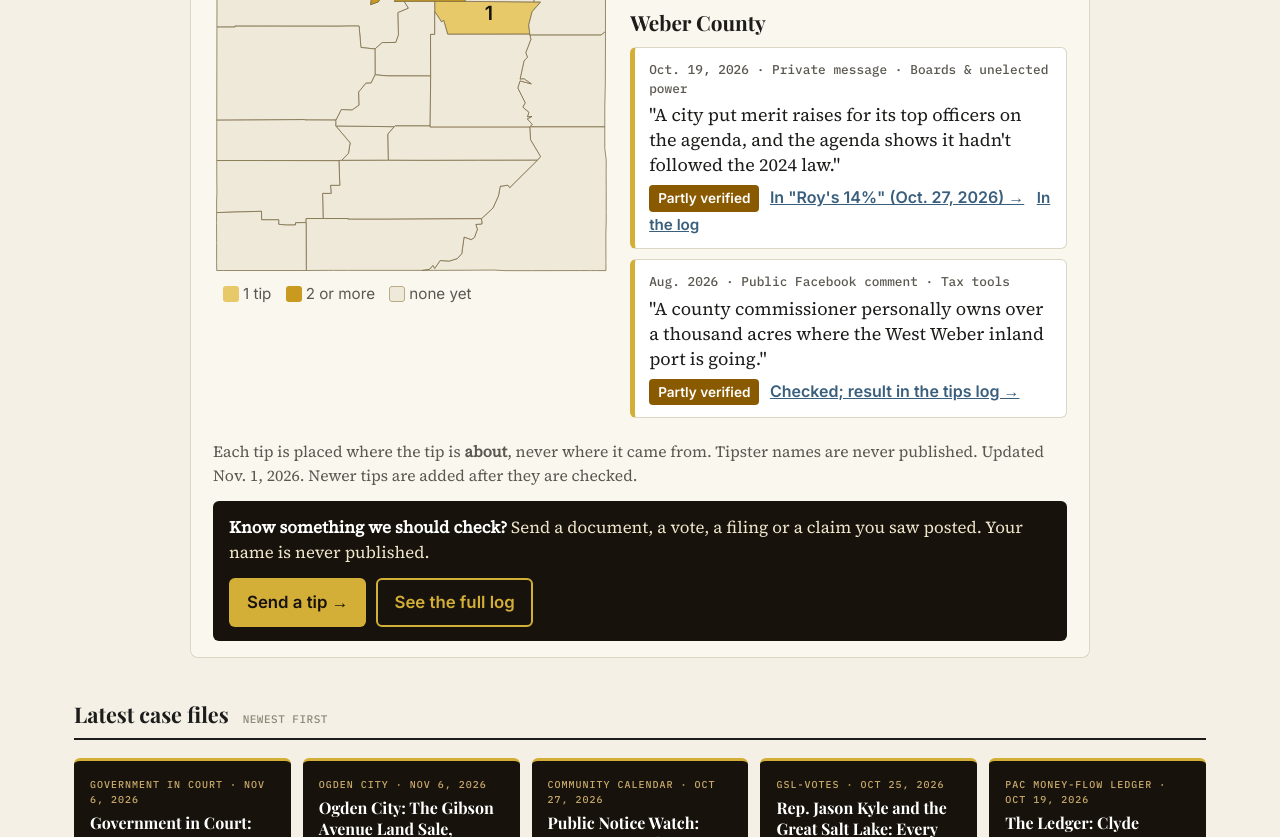
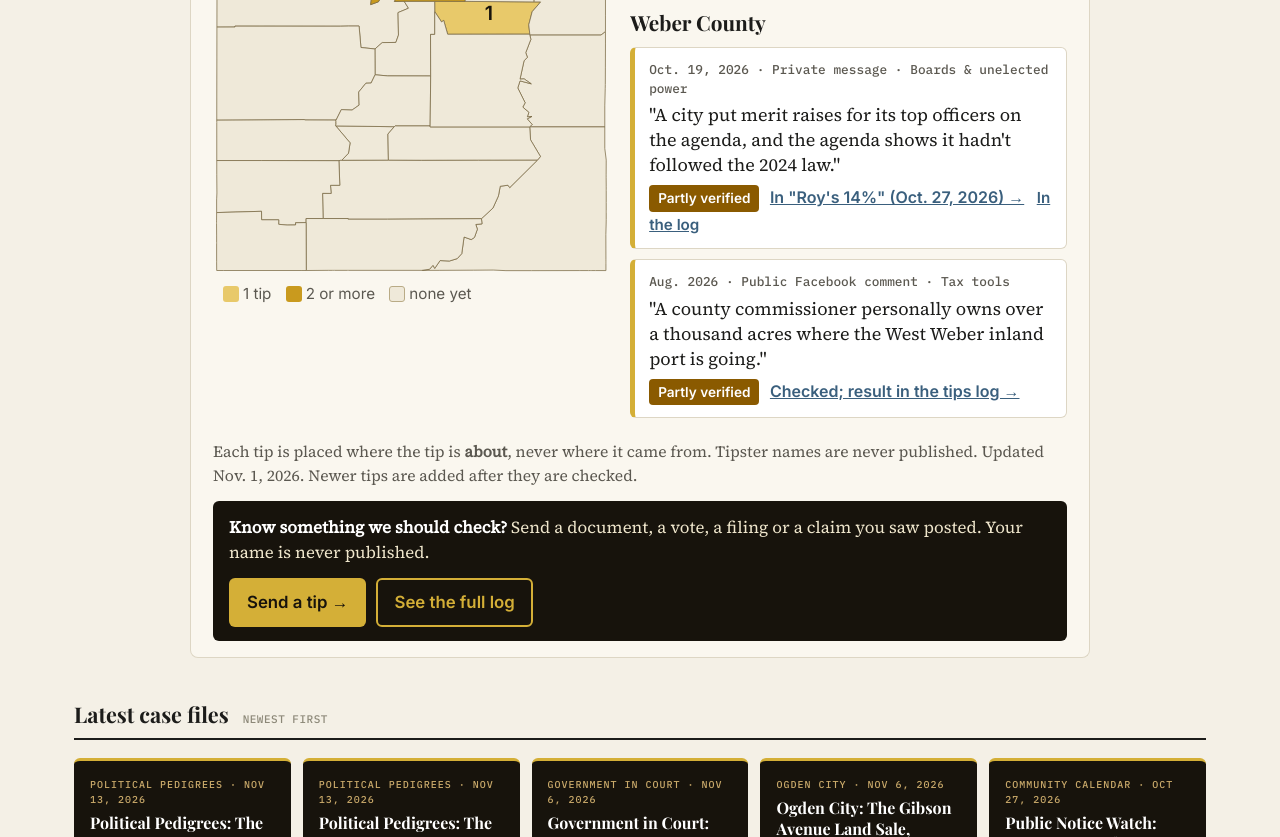
Before and after one commit to Weber-County-Hive/-weber-county-hive-index, a plain HTML site: page index.html in a window 1280 px wide. Shown: the part 1963-2800 px from the top of the page. Drawn offline with nearby package versions, Linux system fonts and the light colour scheme.

Commit message:
Add files via upload

```diff
--- a/index.html
+++ b/index.html
@@ -369,7 +369,7 @@
     </h1>
     <p class="hive-sub">Every investigation, docket, and interactive built by The Weber County Hive — one place to find any of it.</p>
     <p class="hive-sub" style="font-weight:700;margin-top:6px">The people's publication. We investigate what's best for the public as a whole, not any party or special interest.</p>
-    <div class="hl-dates">Posted Aug. 25, 2026 · Updated Nov. 6, 2026 · Call number HL 000.00</div>
+    <div class="hl-dates">Posted Aug. 25, 2026 · Updated Nov. 13, 2026 · Call number HL 000.00</div>
   </div>
 <div class="hl-ww"><div class="hl-where"><div class="hl-where-h"><div class="hl-lbl">WHERE</div><div class="pl">Utah — statewide, with Weber County at home</div></div><div class="hl-who"><div class="hl-who-h">WHO</div><ul><li><b>The Weber County Hive</b> — Weber County government, elections, money and development</li><li><b>Utah Hive Politics</b> — the statewide work: the Legislature, state boards and other counties</li><li><b>Every Hive project</b> — shelved below by subject; each card opens that project's own index</li><li><b>Readers</b> — <a href="tips.html">tips and comments we checked</a>; tipster names are never published</li></ul></div></div></div>
 
@@ -413,7 +413,7 @@
 <div class="hl-shelfwrap"><div class="in"><div id="hive-shelf"></div></div></div>
 <div class="hb-foot"><img src="hive-bee.png" alt=""><span class="hb-name">Utah Hive Politics</span><span class="hb-sub">from the publisher of The Weber County Hive</span><span class="hb-tag">Independent · Accountability · Journalism</span><p class="hb-line">The Weber County Hive and Utah Hive Politics: the people's publication. We investigate what's best for the public as a whole, not for any party or special interest group. We report public records. You decide.</p><p class="hb-tips"><a class="hb-btn" href="https://weber-county-hive.github.io/-weber-county-hive-index/tips.html#send">Send a tip</a><a class="hb-btn hb-btn2" href="https://weber-county-hive.github.io/-weber-county-hive-index/tips.html">Tips we checked</a><a class="hb-btn hb-btn2" href="https://weber-county-hive.github.io/-weber-county-hive-index/tips.html#send">See a mistake? Tell us</a></p><p class="hb-small" style="max-width:720px;margin-left:auto;margin-right:auto">Public records, primary sources, no speculation.</p><p class="hb-small">We never name tipsters. When we correct a page, the fix and its date are shown on the page.</p><p class="hb-small"><a href="index.html" style="color:#d4af37">Hive library</a> · <a href="https://webercountyhive.substack.com/" style="color:#d4af37">Read on Substack</a></p></div>
 
-<script src="weber-hive-master-data.js?v=13"></script>
+<script src="weber-hive-master-data.js?v=14"></script>
 <script>
 const SHELVES = [
   { key:"money",       title:"Money & Elections",       note:"CAMPAIGNS, PACS, DONORS" },
--- a/weber-hive-master-data.js
+++ b/weber-hive-master-data.js
@@ -7,12 +7,12 @@
 // Nothing else on the page needs to change.
 
 const LATEST = [
+  { title:"Political Pedigrees: The Gibson Family of Weber County — Office, Lobbying, Companies and Ogden City Ties", project:"Political Pedigrees", date:"Nov 13, 2026", url:"https://webercountyhive-coder.github.io/-Political-Pedigrees/gibson-family.html", tags:["Kerry Gibson","Katrina Gibson","Lobbying","Ogden City"] },
+  { title:"Political Pedigrees: The Ferry Family of Box Elder County — Three Generations in the Legislature and Lobbying", project:"Political Pedigrees", date:"Nov 13, 2026", url:"https://webercountyhive-coder.github.io/-Political-Pedigrees/ferry-family.html", tags:["Joel Ferry","Legislature","Lobbying","Water"] },
   { title:"Government in Court: Nine Utah Cases Where Agencies and Officials Are Taken to Court", project:"Government in Court", date:"Nov 6, 2026", url:"https://webercountyhive-coder.github.io/GOVERNMENT-IN-COURT/", tags:["Utah AG's Office","MIDA","Prop 4","Ogden Valley"] },
   { title:"Ogden City: The Gibson Avenue Land Sale, Lobbying, Project Areas and More", project:"Ogden City", date:"Nov 6, 2026", url:"https://weber-county-hive.github.io/Ogden-City/", tags:["Ogden RDA","Gibson Ave.","Lobbying","Tax increment"] },
   { title:"Public Notice Watch: Weber Basin's $175M Bonds, Plan Ogden, a Clyde Water Settlement and West Haven's 21 South (hearings Oct. 29 to Nov. 10)", project:"Community Calendar", date:"Oct 27, 2026", url:"https://weber-county-hive.github.io/community-calendar/politics.html", tags:["Weber Basin","Plan Ogden","RLW/Clyde","West Haven","Public notices"] },
   { title:"Rep. Jason Kyle and the Great Salt Lake: Every Vote, 2023–2026", project:"GSL-Votes", date:"Oct 25, 2026", url:"https://weber-county-hive.github.io/GSL-Votes/", tags:["Jason Kyle","HD-8","Great Salt Lake","64 water votes"] },
-  { title:"The Ledger: Clyde Companies Political Giving, 2018–2026", project:"PAC Money-Flow Ledger", date:"Oct 19, 2026", url:"https://weber-county-hive.github.io/-weber-county-hive-ledger/clyde-companies-giving.html", tags:["Clyde Companies","Spencer Cox","$461,104.81","Our Schools Now"] },
-  { title:"The Ledger: Taxpayers PAC and the 2025 Ogden Council Races", project:"PAC Money-Flow Ledger", date:"Oct 19, 2026", url:"https://weber-county-hive.github.io/-weber-county-hive-ledger/taxpayers-pac-ogden-2025.html", tags:["Taxpayers PAC","Ogden City Council","Weber County"] },
 ];
 
 const REPOS = [
@@ -36,7 +36,7 @@ const REPOS = [
   { title:"Both Sides of the Table", desc:"The same firm planning what gets built and certifying it was built right. The same developer network winning a county override, then funding the fight against the city that override helped create. Case files on people and firms who sit on more than one side of a public decision.", url:"https://weber-county-hive.github.io/bothsidesofthetable/", color:"#6b3a1f", group:"oversight" },
   { title:"County Watch", desc:"County-by-county coverage across Utah — case files organized by where they happened, added as new deals and decisions surface in each county.", url:"https://weber-county-hive.github.io/countywatch/", color:"#3d5c3d", group:"oversight" },
   { title:"Audits", desc:"Primary-source state and county audits — what each one found, who was in charge, and whether anyone fixed it.", url:"https://weber-county-hive.github.io/audits/", color:"#4d3a1f", group:"oversight" },
-  { title:"Political Pedigrees", desc:"Family trees of Utah power — how elected office, lobbying licenses and staff jobs pass between relatives and protégés, from the public record. Starts with the Ferry family of Box Elder County.", url:"https://webercountyhive-coder.github.io/-Political-Pedigrees/", color:"#3a4a2a", group:"oversight" },
+  { title:"Political Pedigrees", desc:"Family trees of Utah power — how elected office, lobbying licenses and staff jobs pass between relatives and protégés, from the public record. Starts with the Ferry family of Box Elder County and the Gibson family of Weber County.", url:"https://webercountyhive-coder.github.io/-Political-Pedigrees/", color:"#3a4a2a", group:"oversight" },
   { title:"PAC", desc:"A case-by-case accounting of Utah political action committees — who runs them, who funds them, and where the money actually goes.", url:"https://weber-county-hive.github.io/pac/", color:"#5c2e5c", group:"money" },
   { title:"Education", desc:"District-by-district tracking of Utah school technology contracts, AI vendor deployments, and student data privacy: which districts have signed what, and who's minding the data.", url:"https://weber-county-hive.github.io/Education/", color:"#1f5c5c", group:"life" },
   { title:"Public Lands", desc:"How public land, minerals and water rights change hands in Utah — explainers and case files, starting with how a public parcel becomes private.", url:"https://weber-county-hive.github.io/public-lands/", color:"#6b5a2e", group:"land" },
```
